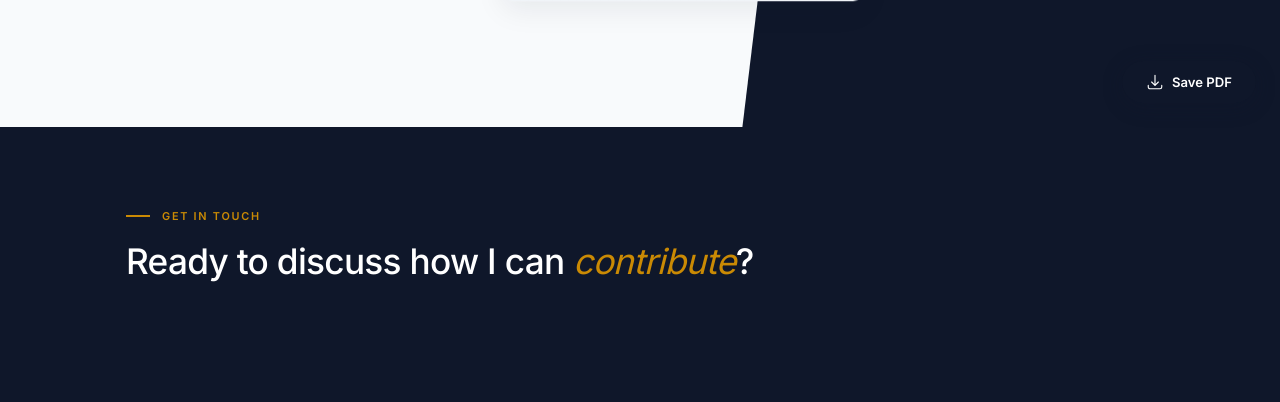
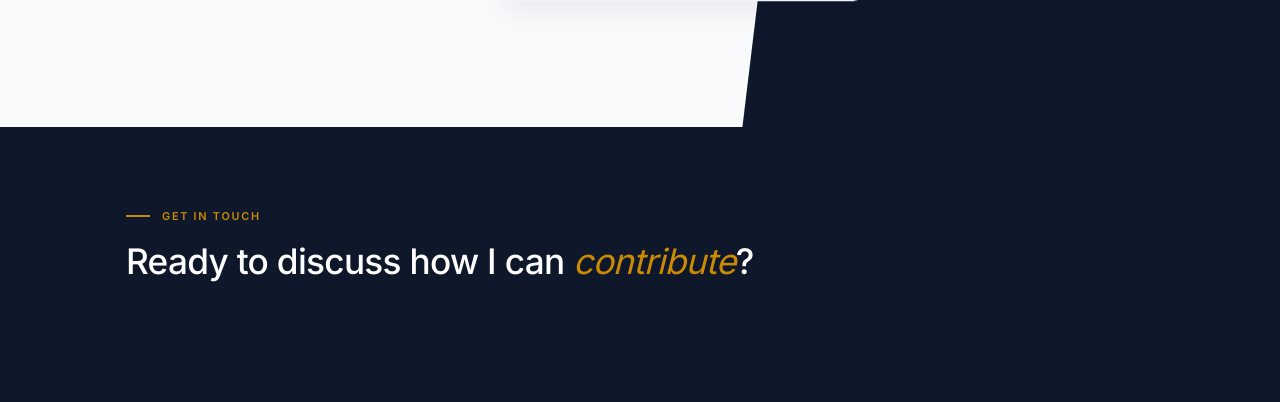
Before and after one commit to trimindai/trimind-portfolios, a Node project: template src/templates/corporate/template.hbs in a window 1280 px wide. Shown: the part 673-1075 px from the top of the page. Run offline with Node 20 templates, Linux system fonts and the light colour scheme; the template is opened without the code that fills it, so the values that code supplies are empty; some web fonts are replaced.

Commit message:
fix: remove duplicate Save PDF button from template
Keep only the green floating button from preview page.
Remove the navy Save PDF from inside the portfolio HTML.

Co-Authored-By: Claude Opus 4.6 (1M context) <noreply@anthropic.com>

```diff
--- a/src/templates/corporate/template.hbs
+++ b/src/templates/corporate/template.hbs
@@ -681,21 +681,7 @@ a { text-decoration: none; color: inherit; }
     word-break: break-all;
 }
 
-/* ═══ FLOATING SAVE PDF ═══ */
-.save-float {
-    position: fixed; bottom: 24px; right: 24px; z-index: 999;
-}
-.save-pdf-float {
-    display: flex; align-items: center; gap: 8px;
-    padding: 12px 24px; border-radius: 100px;
-    background: var(--navy); color: #fff;
-    font-size: 0.82rem; font-weight: 600;
-    font-family: var(--font-body);
-    border: none; cursor: pointer;
-    box-shadow: 0 4px 20px rgba(15,23,42,0.3);
-    transition: all 200ms var(--ease);
-}
-.save-pdf-float:hover { background: #1E293B; transform: translateY(-2px); box-shadow: 0 8px 30px rgba(15,23,42,0.4); }
+/* ═══ (Save PDF handled by parent app) ═══ */
 
 /* ═══ FOOTER ═══ */
 footer {
@@ -1486,13 +1472,6 @@ footer a:hover { border-color: var(--gold-warm); }
     <p>Scan to view online portfolio</p>
 </div>
 
-<!-- Save PDF (floating) -->
-<div class="save-float no-print">
-    <button class="save-pdf-float" onclick="window.print()">
-        <svg fill="none" viewBox="0 0 24 24" stroke-width="1.5" stroke="currentColor" style="width:18px;height:18px;"><path stroke-linecap="round" stroke-linejoin="round" d="M3 16.5v2.25A2.25 2.25 0 0 0 5.25 21h13.5A2.25 2.25 0 0 0 21 18.75V16.5M16.5 12 12 16.5m0 0L7.5 12m4.5 4.5V3"/></svg>
-        Save PDF
-    </button>
-</div>
 
 <footer>
     <div class="container">
```
